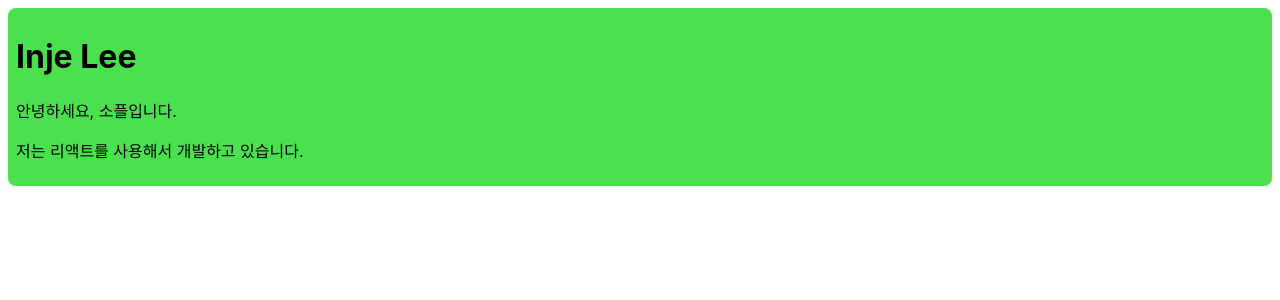
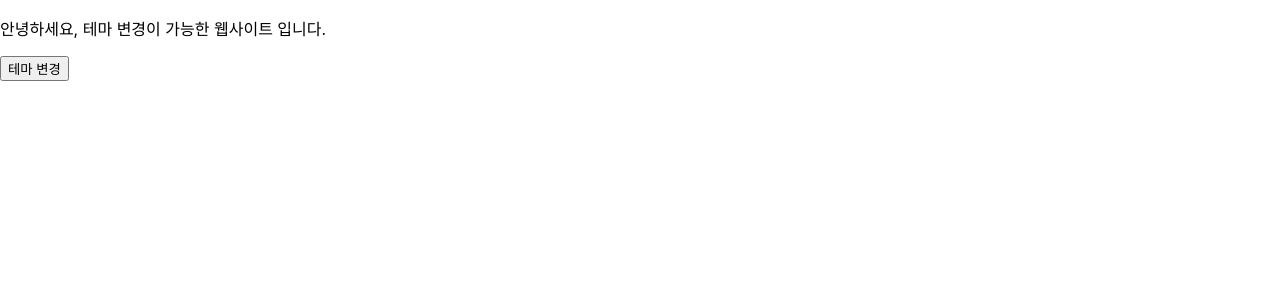
Before and after one commit to byeongq/First-met-react, a React (Create React App) app: page / in a window 1280 px wide. Shown: the top 300 px of the page. Built offline with nearby package versions, Linux system fonts and the light colour scheme.

Commit message:
chapter14 Context

```diff
--- /dev/null
+++ b/src/chapter_14/DarkOrLight.jsx
@@ -0,0 +1,21 @@
+import { useState, useCallback } from "react";
+import ThemeContext from "./ThemeContext";
+import MainContent from "./MainContent";
+
+function DarkOrLight (props) {
+    const [theme, setTheme] = useState("light");
+    const toggleTheme = useCallback(() => {
+        if (theme == "light") {
+            setTheme("dark");
+        } else if (theme == "dark") {
+            setTheme("light");
+        }
+    }, [theme]);
+
+    return (
+        <ThemeContext.Provider value={{ theme, toggleTheme }}>
+            <MainContent />
+        </ThemeContext.Provider>
+    );
+};
+export default DarkOrLight;
--- /dev/null
+++ b/src/chapter_14/MainContent.jsx
@@ -0,0 +1,22 @@
+import { useContext } from "react";
+import ThemeContext from "./ThemeContext";
+
+function MainContent(props) {
+    const { theme, toggleTheme } = useContext(ThemeContext);
+
+    return (
+        <div
+            style={{
+                width: "100vw",
+                height: "100vh",
+                padding: "1.5 rem",
+                backgroundColor: theme == "light" ? "white" : "black",
+                color: theme == "light" ? "black" : "white",
+            }}
+        >
+            <p>안녕하세요, 테마 변경이 가능한 웹사이트 입니다.</p>
+            <button onClick={toggleTheme}>테마 변경</button>
+        </div>
+    );
+};
+export default MainContent;
--- /dev/null
+++ b/src/chapter_14/ThemeContext.jsx
@@ -0,0 +1,6 @@
+import React from "react";
+
+const ThemeContext = React.createContext();
+ThemeContext.displayName = "ThemeContext" ;
+
+export default ThemeContext;
--- a/src/index.js
+++ b/src/index.js
@@ -15,11 +15,12 @@
 import SignUp from './chapter_11/SignUp';
 import Calculator from './chapter_12/Calculator';
 import ProfileCard from './chapter_13/ProfileCard';
+import DarkOrLight from './chapter_14/DarkOrLight';
 
 const root = ReactDOM.createRoot(document.getElementById('root'));
 root.render(
   <React.StrictMode>
-    <ProfileCard />
+    <DarkOrLight />
   </React.StrictMode>
 );
 
```
